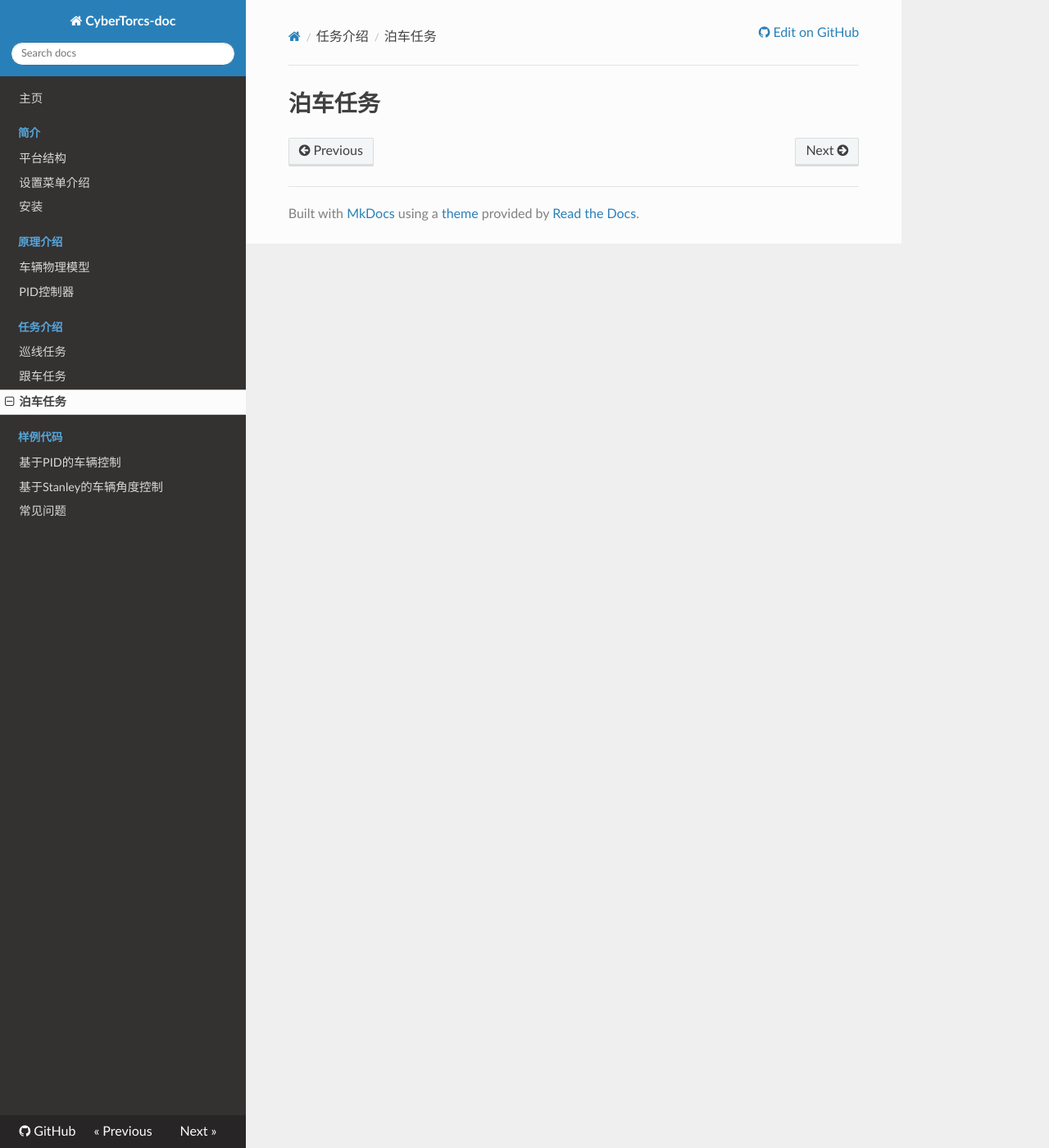
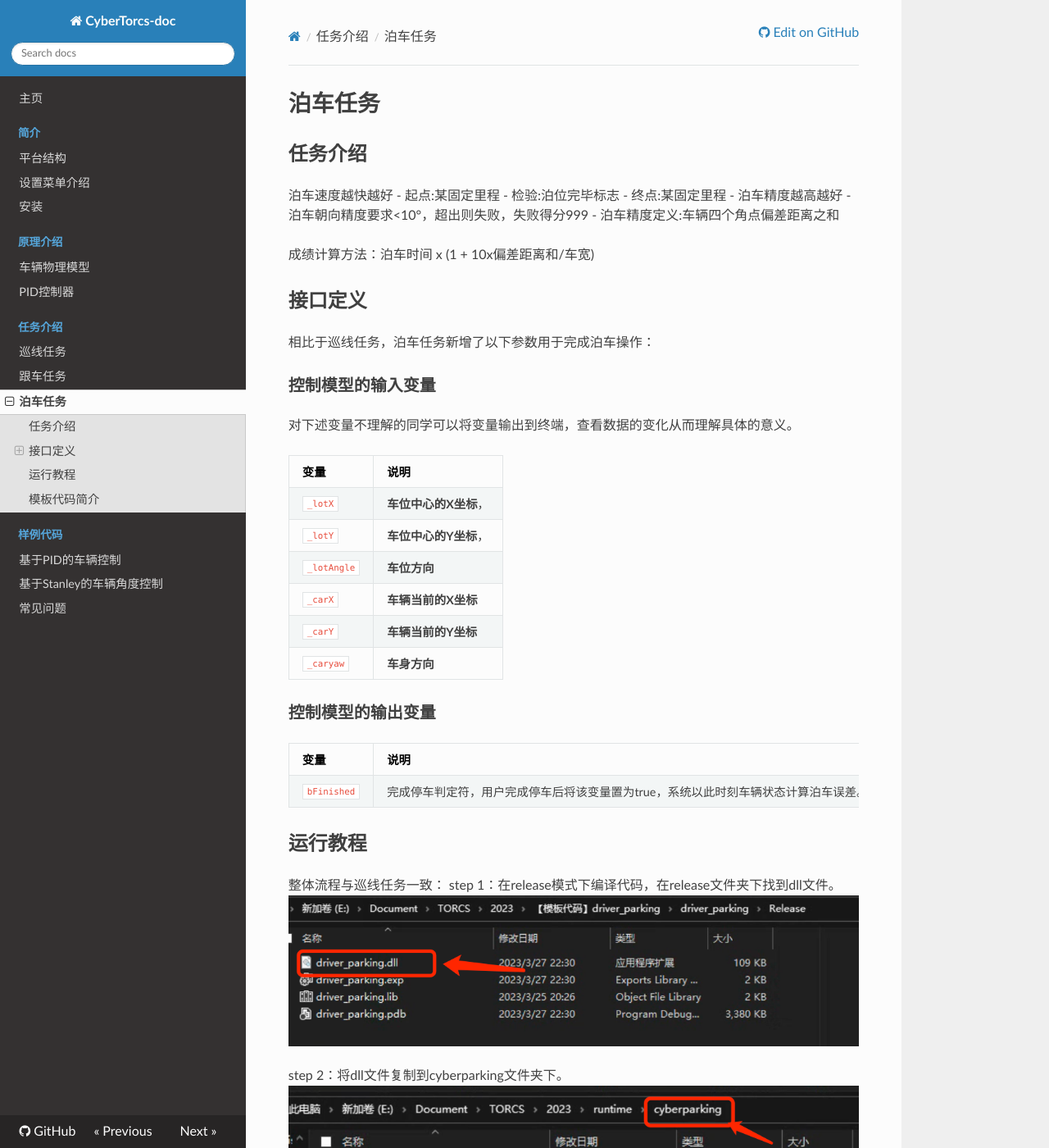
Before and after one commit to WoodOxen/CyberTorcs-doc, an MkDocs documentation site: the page built from docs/task_parking.md, in a window 1280 px wide and 1400 px high. Shown: the whole window at 82% size. Built offline with MkDocs 1.6.1, drawn with Linux system fonts in a browser that asks for light colours; nearby versions of some CDN libraries; some of the changed text lies outside the part shown.

Commit message:
doc: init parking task (#16)
* doc: init parking task

* fix: typo in tables

---------

Co-authored-by: MotacillaAlba <32129456+MotacillaAlba@users.noreply.github.com>

```diff
--- a/docs/task_parking.md
+++ b/docs/task_parking.md
@@ -1 +1,61 @@
 # 泊车任务
+
+## 任务介绍
+
+泊车速度越快越好
+- 起点:某固定里程
+- 检验:泊位完毕标志
+- 终点:某固定里程
+- 泊车精度越高越好
+- 泊车朝向精度要求<10°，超出则失败，失败得分999 - 泊车精度定义:车辆四个角点偏差距离之和
+
+成绩计算方法：泊车时间 x (1 + 10x偏差距离和/车宽)
+
+## 接口定义
+
+相比于巡线任务，泊车任务新增了以下参数用于完成泊车操作：
+
+### 控制模型的输入变量
+
+对下述变量不理解的同学可以将变量输出到终端，查看数据的变化从而理解具体的意义。
+
+| 变量 | 说明 |
+| ----- | ----- |
+| `_lotX` | **车位中心的X坐标**， |
+| `_lotY` | **车位中心的Y坐标**， |
+| `_lotAngle` | **车位方向** |
+| `_carX` | **车辆当前的X坐标** |
+| `_carY` | **车辆当前的Y坐标** |
+| `_caryaw` | **车身方向** |
+
+### 控制模型的输出变量
+
+| 变量 | 说明 |
+| ----- | ----- |
+| `bFinished` | 完成停车判定符，用户完成停车后将该变量置为true，系统以此时刻车辆状态计算泊车误差。 |
+
+## 运行教程
+
+整体流程与巡线任务一致：
+step 1：在release模式下编译代码，在release文件夹下找到dll文件。
+![编译](./imgs/tasks/parking_dll.png)
+
+step 2：将dll文件复制到cyberparking文件夹下。
+![移动](./imgs/tasks/move_to_cyberparking.png)
+
+
+## 模板代码简介
+
+模板代码将整个泊车环节分为以下流程：
+
+| 变量 | 说明 |
+| ----- | ----- |
+| `StageApproaching` | **车辆在道路行驶接近车位**， |
+| `StageKeepRight` | **车辆靠右行驶**， |
+| `StageTurnLeft` | **车辆向左转调整方向** |
+| `StageEnterLot` | **车辆进入车位** |
+| `StageLeaveLot` | **车辆离开车位** |
+| `StageBackToRoad` | **车辆返回道路** |
+| `StageLeave` | **车辆继续在道路行驶** |
+
+在 'userDriverSetParam' 函数中，根据车辆与车位的状态关系，确认车辆在哪个泊车流程，用switch case 语句，使车辆在不同的流程下使用相应的控制参数。
```
Also changed, not shown: docs/imgs/tasks/move_to_cyberparking.png (added), docs/imgs/tasks/parking_dll.png (added).
